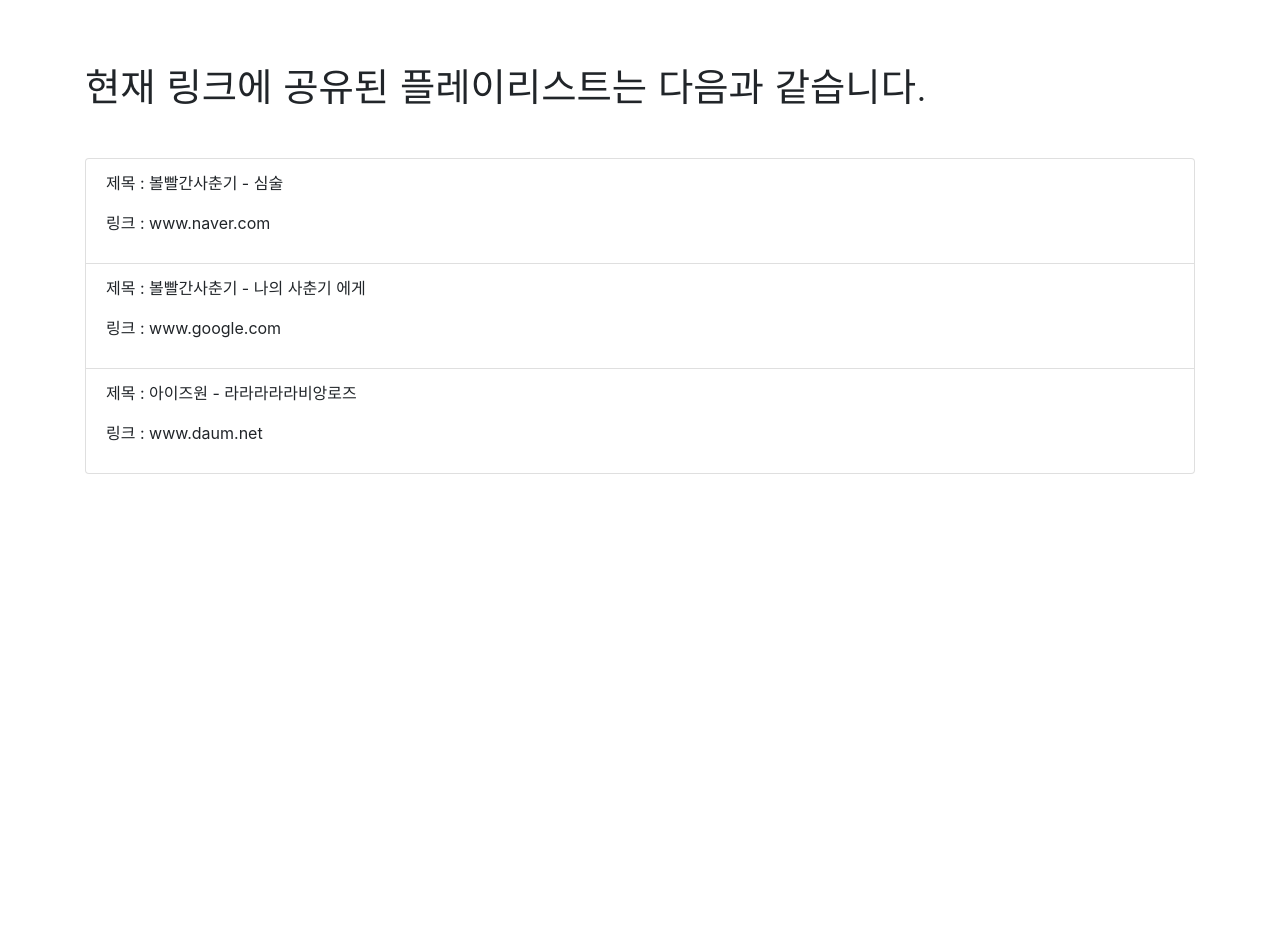
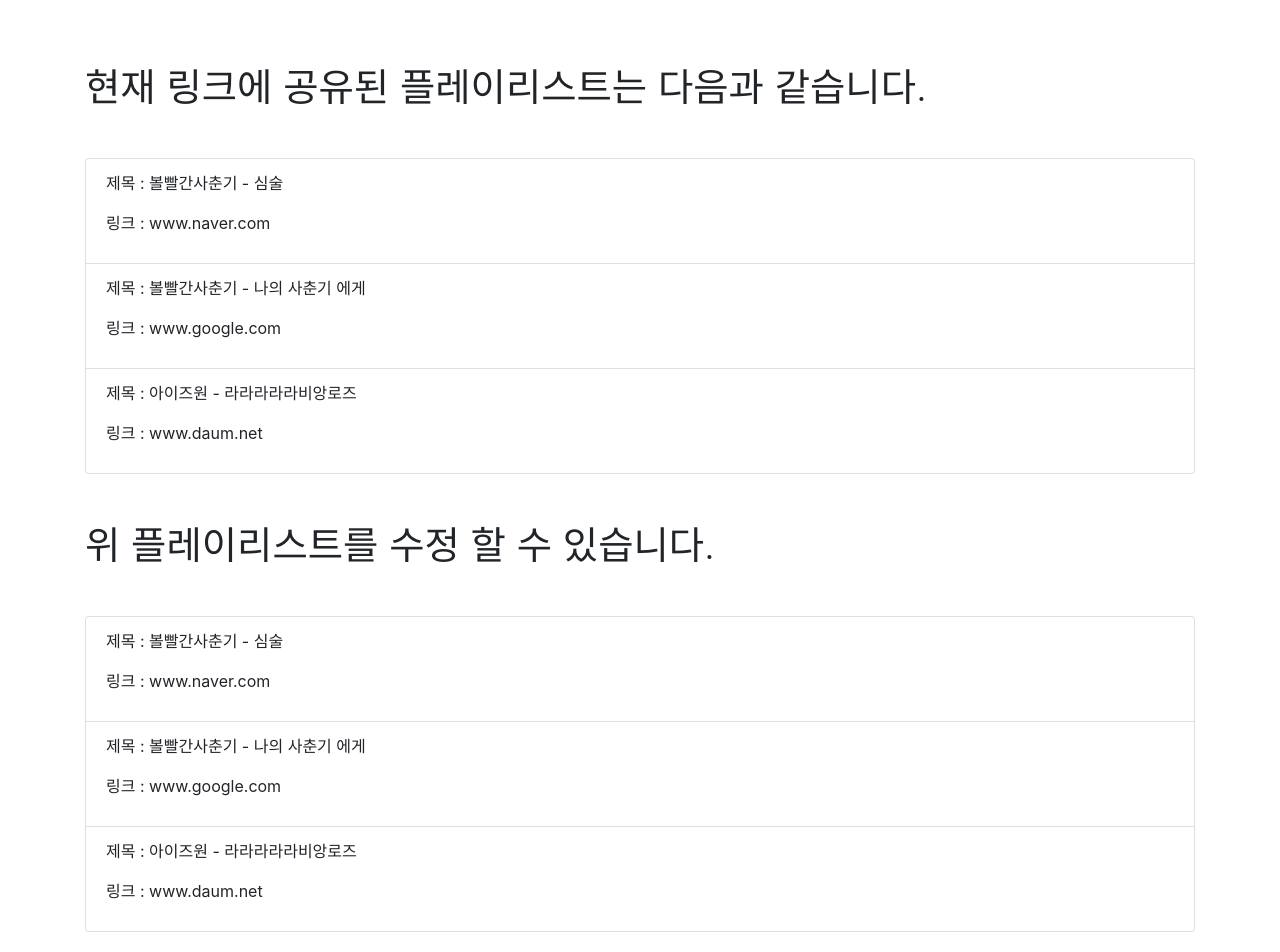
Before and after one commit to ynymycall/mycall, an Angular app: page /complite/1 in a window 1280 px wide. Shown: the top 952 px of the page. Before the commit the page ends 800 px from the top, so only its background shows below. Built offline with nearby package versions, Linux system fonts and the light colour scheme.

Commit message:
validation

```diff
--- a/package.json
+++ b/package.json
@@ -22,6 +22,7 @@
     "bootstrap": "^4.3.1",
     "core-js": "^2.5.4",
     "jquery": "^3.4.0",
+    "ngx-ui-loader": "^7.2.2",
     "rxjs": "~6.3.3",
     "tslib": "^1.9.0",
     "zone.js": "~0.8.26"
--- a/src/app/home/home.component.html
+++ b/src/app/home/home.component.html
@@ -6,14 +6,16 @@
     <form [formGroup]="linkForm" (ngSubmit)="onSubmit()">
       <div class="form-group">
         <label for="exampleInputPassword1">제목</label>
-        <input type="text" formControlName="title" class="form-control form-control-lg" placeholder="제목">
+        <input type="text" formControlName="title" class="form-control form-control-lg" placeholder="제목"
+          [ngClass]="{ 'is-invalid': f.title.errors , 'is-valid': f.title.errors == null }">
       </div>
       <div class="form-group">
         <label for="exampleInputEmail1"> 유튜브 링크</label>
-        <input type="text" formControlName="link" class="form-control" id="exampleInputEmail1" placeholder="링크">
+        <input type="text" formControlName="link" class="form-control" id="exampleInputEmail1" placeholder="링크"
+          [ngClass]="{ 'is-invalid': f.link.errors , 'is-valid': f.link.errors == null }">
       </div>
 
-      <button type="submit" class="btn btn-secondary float-right mb-3">저장</button>
+      <button [disabled]="linkForm.invalid" type="submit" class="btn btn-secondary float-right mb-3">저장</button>
 
 
       <ul class="list-group mb-3" *ngFor="let item of links let i = index" style="clear: both;">
--- a/src/app/home/home.component.ts
+++ b/src/app/home/home.component.ts
@@ -20,6 +20,8 @@
     });
   }
 
+  get f() { return this.linkForm.controls; }
+
   onSubmit() {
     this.submitted = true;
 
@@ -33,6 +35,9 @@
     };
     this.listService.list.push(obj);
     this.links = this.listService.list;
+
+    this.linkForm.get('link').setValue(null);
+    this.linkForm.get('title').setValue(null);
   }
 
   complite() {
--- a/src/app/sharelink/sharelink.component.html
+++ b/src/app/sharelink/sharelink.component.html
@@ -18,5 +18,24 @@
       </li>
     </ul>
 
+    <h1 class="display-4 mb-5 mt-5" style="font-size: 2.4rem;">위 플레이리스트를 수정 할 수 있습니다.</h1>
+
+    <ul class="list-group mb-3 mt-3" style="clear: both;">
+      <li class="list-group-item">
+        <p>제목 : 볼빨간사춘기 - 심술</p>
+        <p>링크 : www.naver.com</p>
+      </li>
+      <li class="list-group-item">
+        <p>제목 : 볼빨간사춘기 - 나의 사춘기 에게</p>
+        <p>링크 : www.google.com</p>
+      </li>
+      <li class="list-group-item">
+        <p>제목 : 아이즈원 - 라라라라라비앙로즈</p>
+        <p>링크 : www.daum.net</p>
+      </li>
+    </ul>
+
+
+
   </div>
 </div>
```
Also changed, not shown: 1 other file (tests, documents, lock files or other folders).
